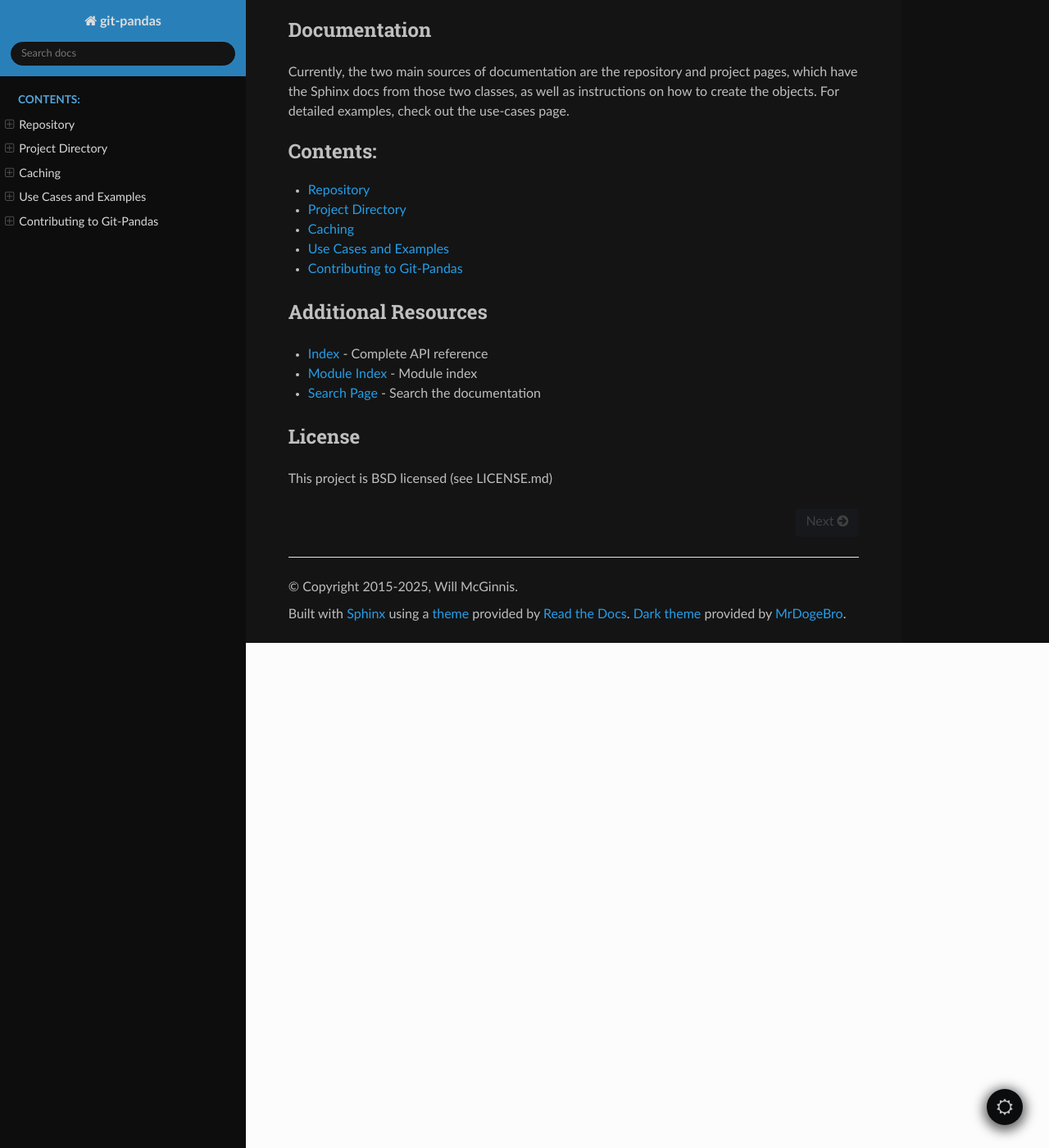
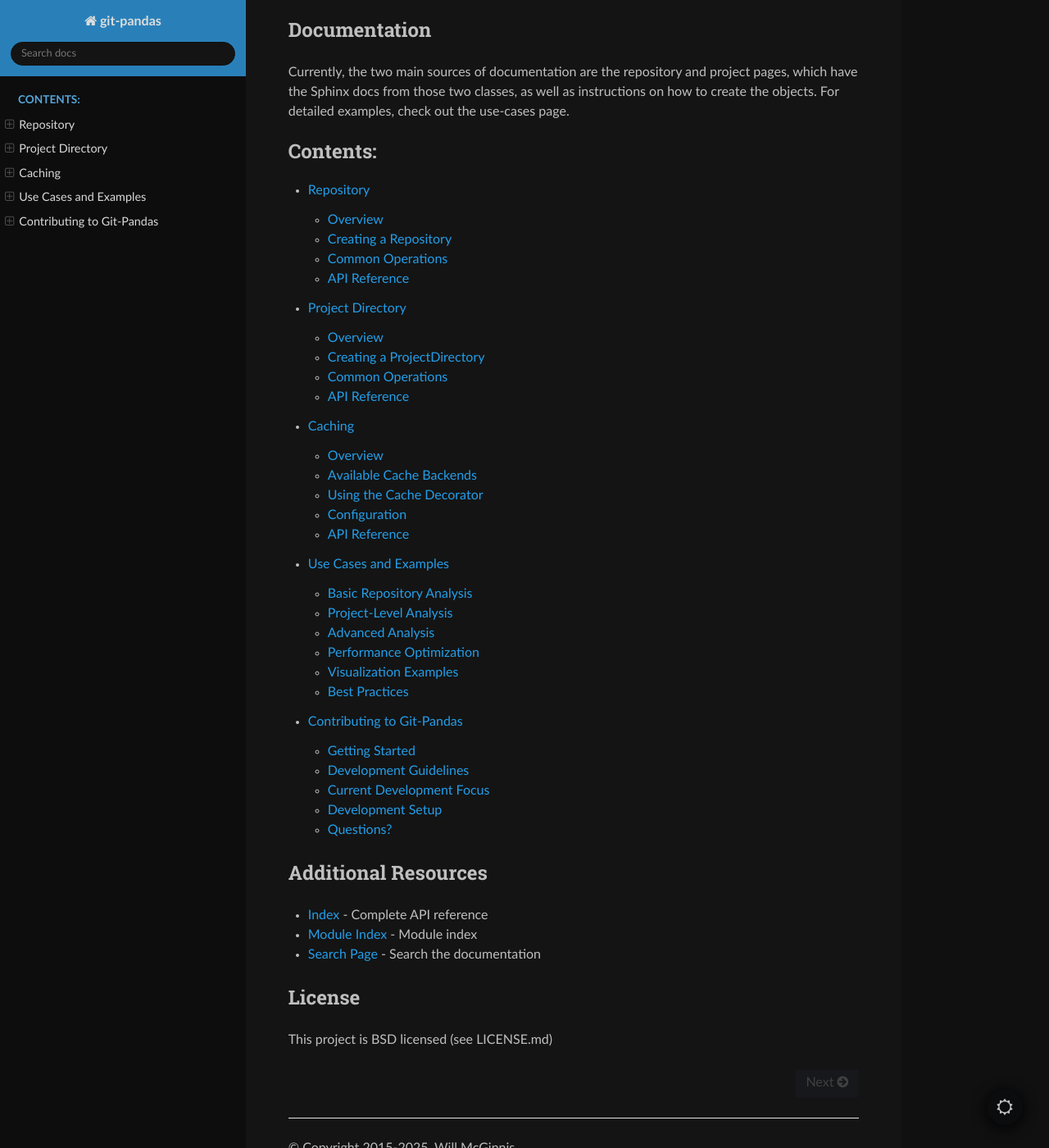
Before and after one commit to wdm0006/git-pandas, a Sphinx documentation site: the page built from docs/source/index.rst, in a window 1280 px wide and 1400 px high, scrolled down 1741 px. Shown: the whole window at 82% size. Built offline with Sphinx 7.4.7 and the Read the Docs theme 3.1.0, drawn with Linux system fonts in a browser that asks for light colours; part of the change alters nothing that is shown.

```diff
--- a/docs/source/conf.py
+++ b/docs/source/conf.py
@@ -14,6 +14,16 @@
 
 import os
 import sys
+
+# Configure autodoc mock imports for documentation build
+autodoc_mock_imports = [
+    'git',  # Mock GitPython
+    'gitdb',  # Mock GitDB
+    'git.repo',  # Mock specific GitPython modules that might be imported directly
+    'git.repo.base',
+    'git.objects',
+    'git.refs'
+]
 
 # If extensions (or modules to document with autodoc) are in another directory,
 # add these directories to sys.path here. If the directory is relative to the
--- a/docs/source/index.rst
+++ b/docs/source/index.rst
@@ -4,7 +4,7 @@
    contain the root `toctree` directive.
 
 Welcome to Git-Pandas Documentation
-=================================
+==================================
 
 Git-Pandas is a powerful Python library that transforms Git repository data into pandas DataFrames, making it easy to analyze and visualize your codebase's history, contributors, and development patterns.
 
@@ -68,7 +68,7 @@ those two classes, as well as instructions on how to create the objects. For det
 page.
 
 .. toctree::
-   :maxdepth: 1
+   :maxdepth: 2
    :caption: Contents:
 
    repository
--- a/docs/source/project.rst
+++ b/docs/source/project.rst
@@ -1,5 +1,5 @@
 Project Directory
-===============
+================
 
 The ProjectDirectory class enables analysis across multiple Git repositories. It can aggregate metrics and insights from multiple repositories into a single output.
 
@@ -57,7 +57,7 @@ Create a ProjectDirectory from a list of local repositories:
     )
 
 Explicit Remote Repositories
-~~~~~~~~~~~~~~~~~~~~~~~~~
+~~~~~~~~~~~~~~~~~~~~~~~~~~
 
 Create a ProjectDirectory from a list of remote repositories:
 
```
Also changed, not shown: docs/source/contributors.rst (+4 -4 lines).
